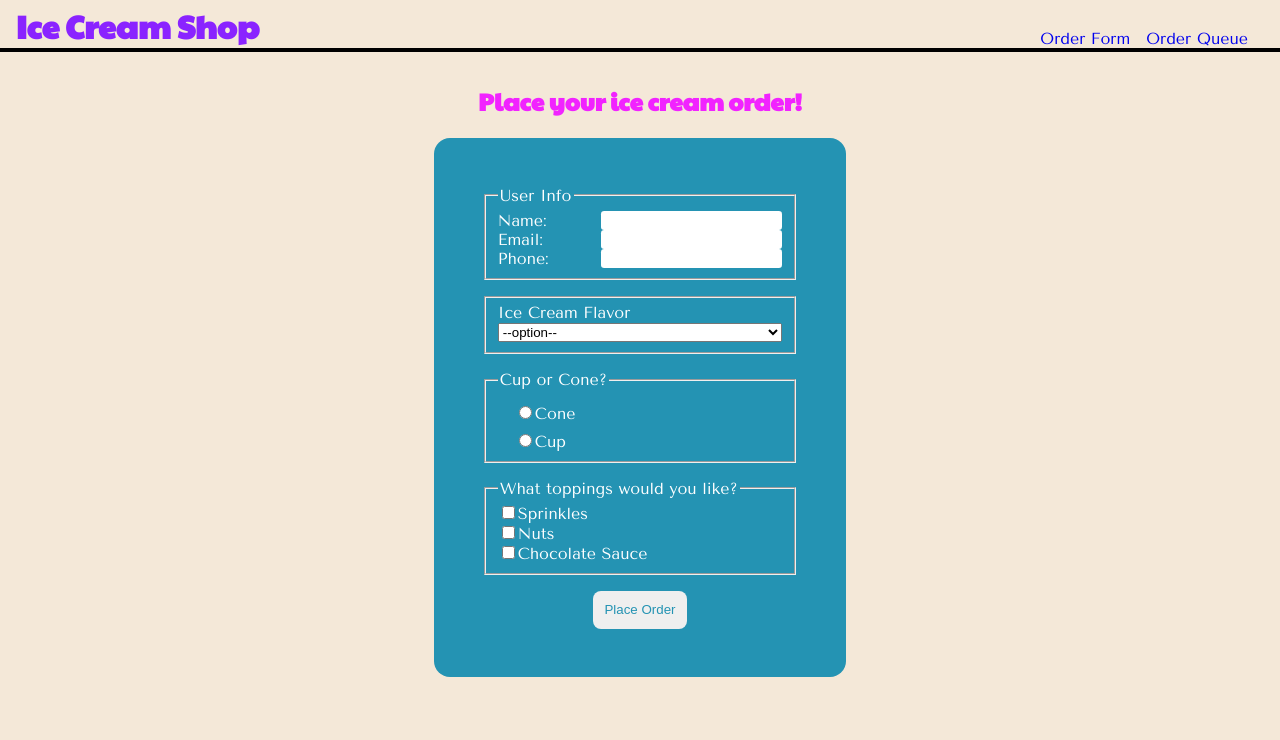
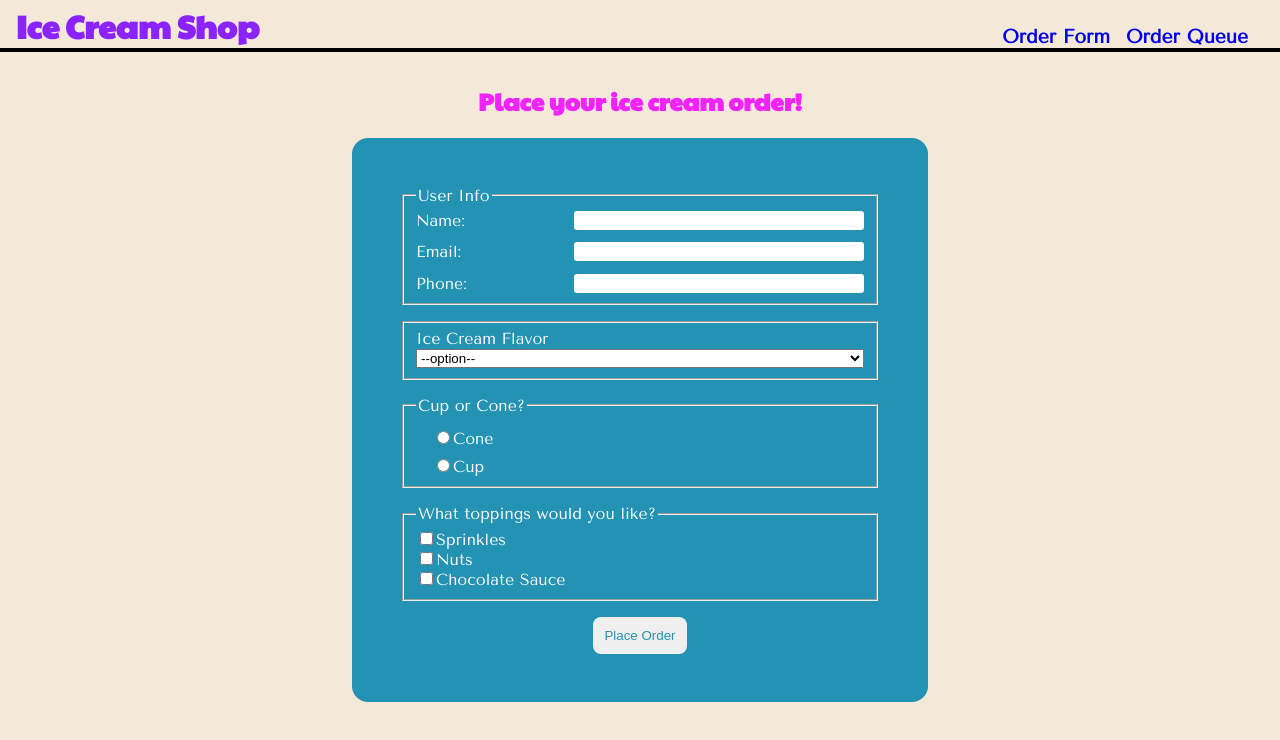
Before and after one commit to PhillipDaum/ice-cream-order-system, a React (Vite) app: page / in a window 1280 px wide. Shown: the top 740 px of the page. Built offline with nearby package versions, Linux system fonts and the light colour scheme.

Commit message:
style form

```diff
--- a/src/components/Form.css
+++ b/src/components/Form.css
@@ -10,11 +10,16 @@ form {
 	padding: 3rem;
 	color: var(--text-form);
 	border-radius: 1rem;
-	max-width: 800px;
+	width: 30rem;
 }
 input {
 	border: none;
 	border-radius: 0.2rem;
+}
+.user-info-field {
+	display: flex;
+	flex-direction: column;
+	gap: .8rem;
 }
 .toppings-flex {
 	display: flex;
@@ -29,20 +34,25 @@ input {
 	grid-template-columns: 1fr 2fr;
 	gap: .8rem;
 }
-#submit-button {
+.submit-button {
 	display: inline-block;
 	color: var(--bg-form);
 	padding: 0.7rem;
 	border: none;
 	margin: auto;
 	border-radius: 0.5rem;
+	cursor: pointer;
 }
-#icecream-flavor {
+.icecream-flavor {
 	width: 100%;
 }
-@media (max-width: 500px) {
+@media (max-width: 650px) {
 	.grid-switch {
 		grid-template-columns: 1fr;
 		gap: .2rem;
 	}
+	form {
+		width: auto;
+		margin: 1rem;
+	}
 }
--- a/src/components/Form.jsx
+++ b/src/components/Form.jsx
@@ -1,12 +1,10 @@
 import './Form.css'
 function Form({ handleChange, handleSubmit, formData }) {
 
-        // move cup or cone to come first
-        // also in data object and order queue
     return (
         <>
             <form id="form" onSubmit={handleSubmit}>
-                <fieldset>
+                <fieldset className='user-info-field'>
                     <legend>User Info</legend>
                     <div className="grid-switch">
                         <label htmlFor="name">Name:</label>
@@ -24,7 +22,7 @@ function Form({ handleChange, handleSubmit, formData }) {
                 </fieldset>
                 <fieldset>
                     <label htmlFor="icecream-flavor">Ice Cream Flavor</label>
-                    <select id="icecream-flavor" name="flavor" value={formData.flavor} onChange={handleChange}>
+                    <select id="icecream-flavor" className='icecream-flavor' name="flavor" value={formData.flavor} onChange={handleChange}>
                         <option value="" disabled>--option--</option>
                         <option value="mint chocolate chip">Mint Chocolate Chip</option>
                         <option value="vanilla">Vanilla</option>
@@ -57,7 +55,7 @@ function Form({ handleChange, handleSubmit, formData }) {
                         <label htmlFor="chocolateSauce">Chocolate Sauce</label>
                     </div>
                 </fieldset>
-                <button type="submit" id="submit-button">Place Order</button>
+                <button type="submit" className="submit-button" id="submit-button">Place Order</button>
             </form>
         </>
     )
--- a/src/components/Nav.css
+++ b/src/components/Nav.css
@@ -22,6 +22,11 @@ nav ul {
     display: flex;
     gap: 1rem;
     justify-content: center;
+}
+/* nav links */
+li {
+    font-size: 1.2rem;
+    font-weight: bold;
 }
 
 /* hamburger menu */
--- a/src/pages/OrderForm.css
+++ b/src/pages/OrderForm.css
@@ -1,3 +1,4 @@
 .form-container {
     margin-top: 2rem;
+
 }
```
